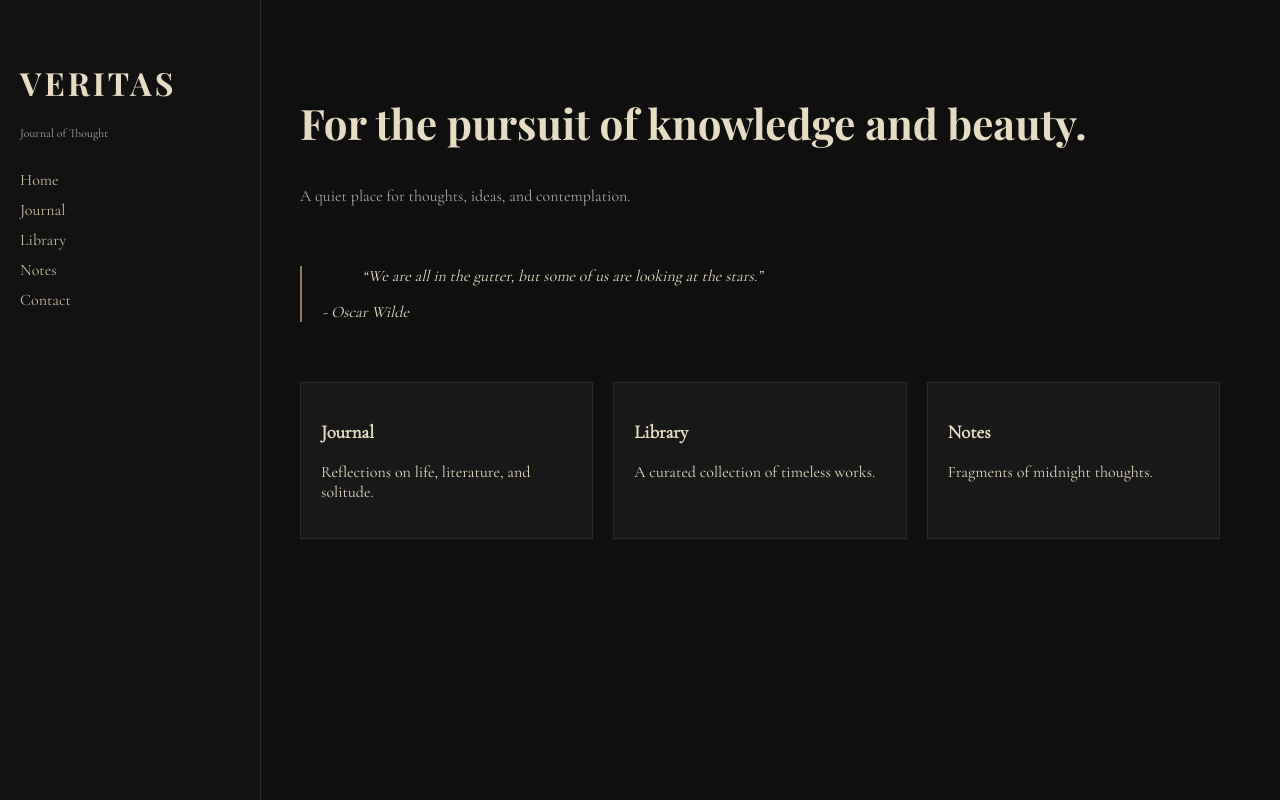
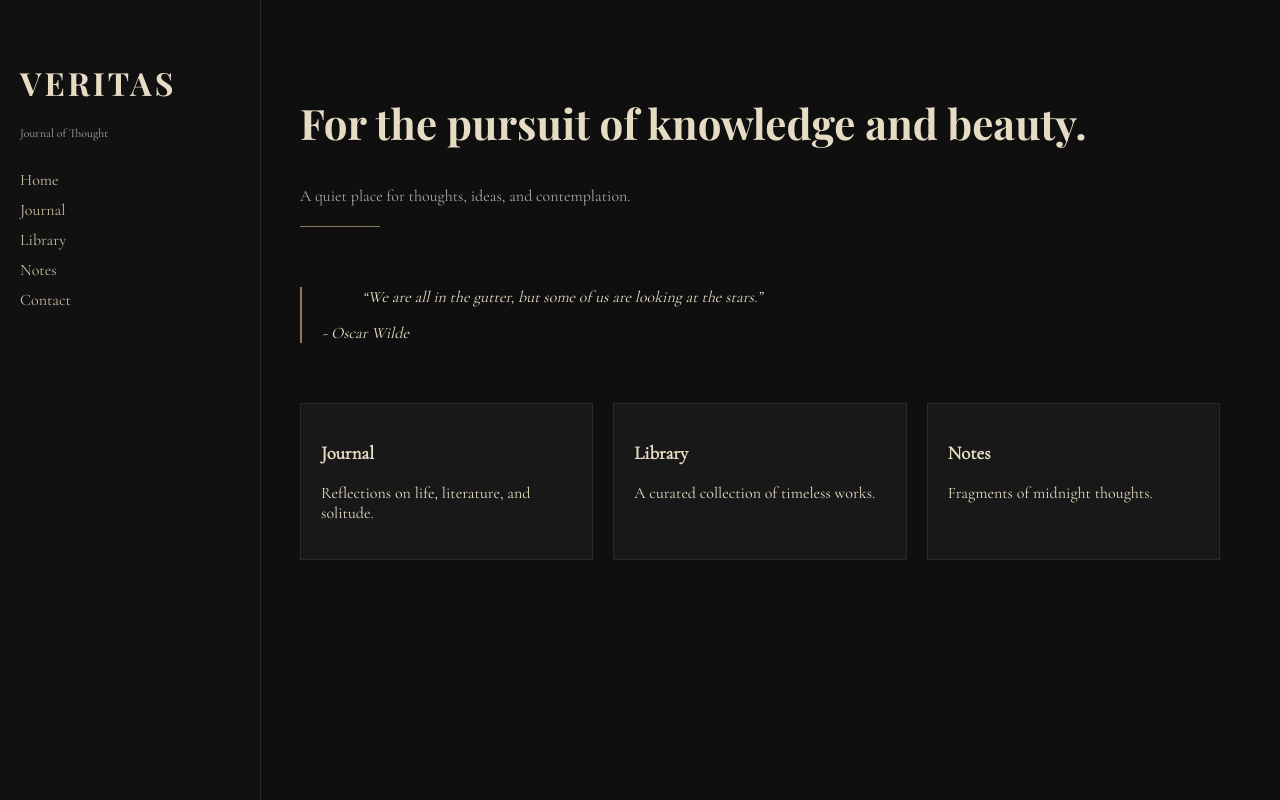
Before and after one commit to a-lost-witch/lost-library-version-2, a plain HTML site: page index.html in a window 1280 px wide. Drawn offline with nearby package versions, Linux system fonts and the light colour scheme.

Commit message:
Update style.css

```diff
--- a/style.css
+++ b/style.css
@@ -55,6 +55,15 @@ body {
     margin-top: 10px;
 }
 
+.hero::after {
+    content: "";
+    display: block;
+    width: 80px;
+    height: 1px;
+    background: #8c7a5b;
+    margin-top: 20px;
+}
+
 /* Quote */
 .quote {
     margin-top: 60px;
```
